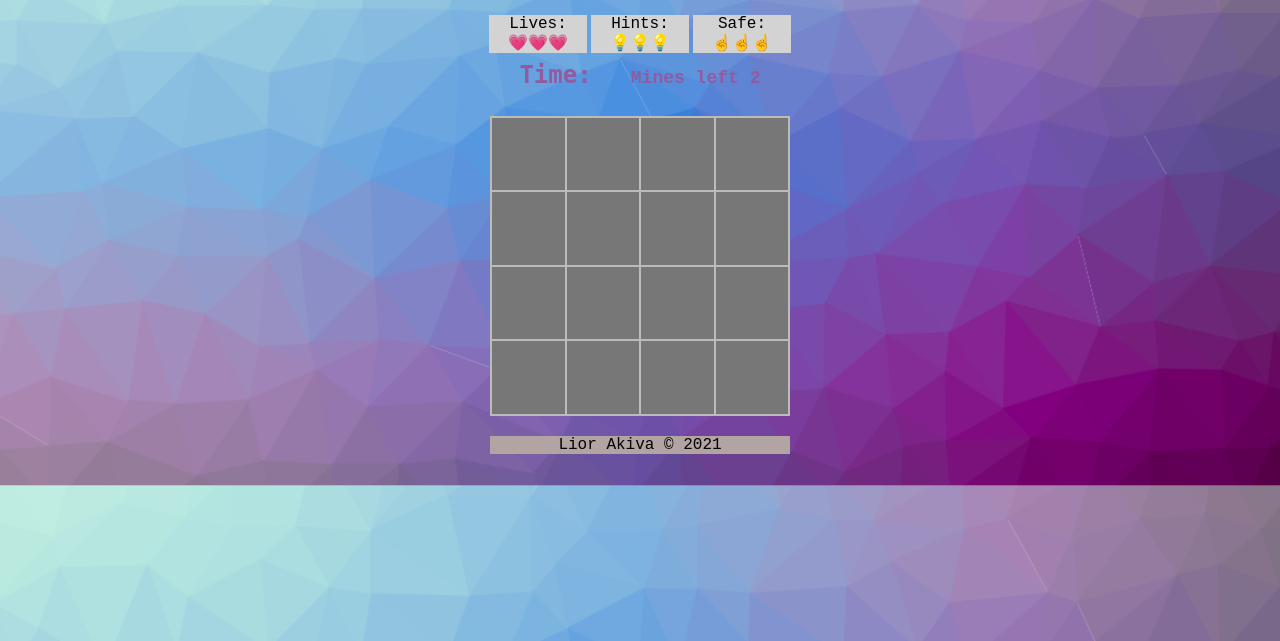
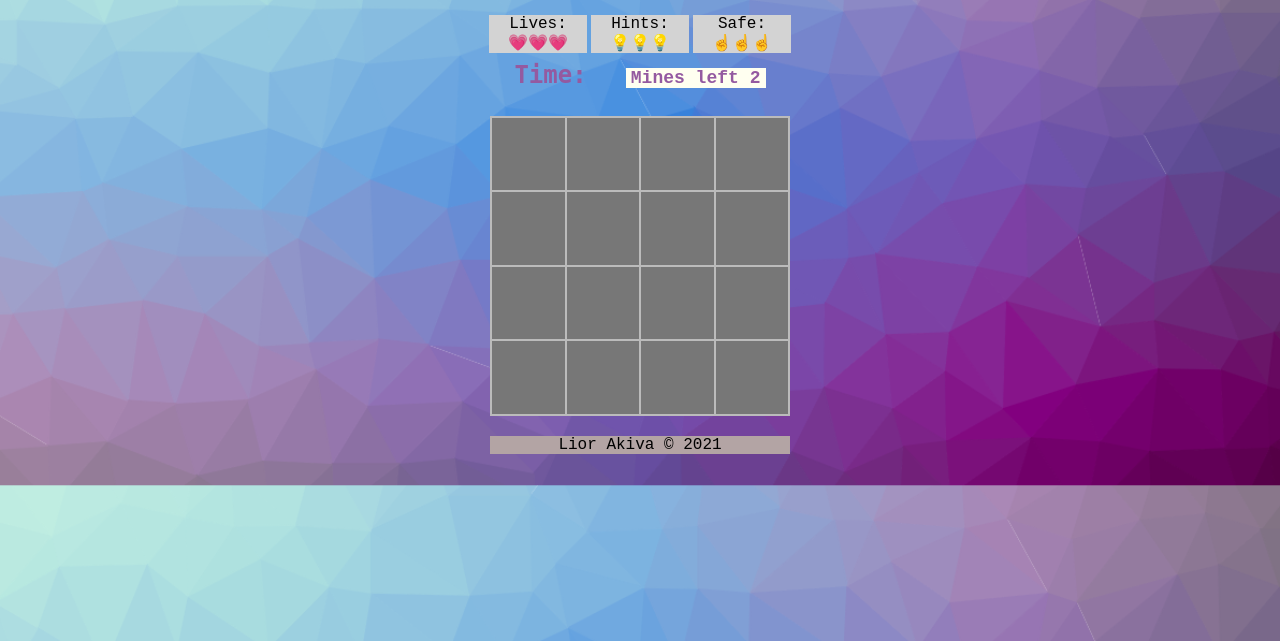
Before and after one commit to LiorAkiva/Minesweeper, a plain HTML site: page index.html in a window 1280 px wide. Shown: the part 159-800 px from the top of the page. Drawn offline with Linux system fonts and the light colour scheme.

Commit message:
Add files via upload

```diff
--- a/css/main.css
+++ b/css/main.css
@@ -47,7 +47,7 @@ h3{
     font-family:' monospace';
     margin-top: 3px;
     margin-bottom: 35px;
-    margin-right: 35px;
+    /* margin-right: 35px; */
     height: 20px;
 
     display: inline-block;
@@ -55,11 +55,13 @@ h3{
 
 .mines-left{
     color:rgb(148, 90, 160);
+    background-color: ivory;
     display: inline-block;
-    width: 130px;
+    width: 140px;
     height: 20px;
     font-size: 18px;
     font-weight:bold;
+    margin-left: 35px;
 
     font-family:'Courier New', Courier, monospace;
 
```
